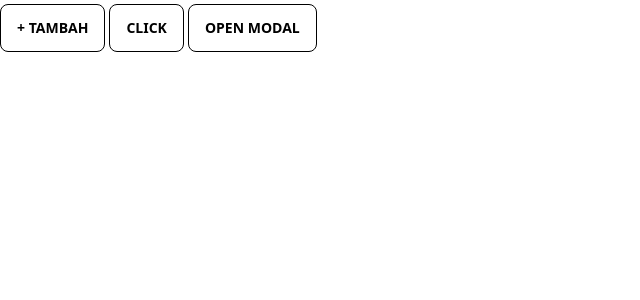
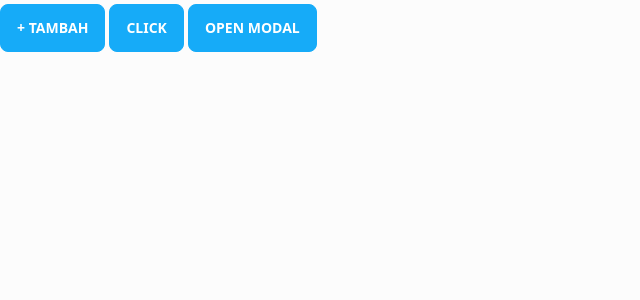
Before and after one commit to alfianahar/react-todolist-devcode, a React (Vite) app: page / in a window 1280 px wide. Shown: the top 300 px of the page, without its empty margins (0-640 px from the left). Built offline with nearby package versions, Linux system fonts and the light colour scheme.

Commit message:
test daisy ui

```diff
--- a/src/App.jsx
+++ b/src/App.jsx
@@ -6,21 +6,24 @@ function App() {
   return (
     <div className="App">
 
-      <button className="btn">+   Tambah</button>
+      <button className="btn btn-primary">+   Tambah</button>
+
+
       <div className="dropdown">
-        <label tabIndex={0} className="btn m-1">Click</label>
-        <ul tabIndex={0} className="dropdown-content menu p-2 shadow bg-base-100 rounded-box w-52">
+        <label tabIndex={0} className="btn m-1 btn-primary">Click  </label>
+        <ul tabIndex={0} className="dropdown-content menu shadow  rounded-box w-52 ">
           <li><a>Item 1</a></li>
           <li><a>Item 2</a></li>
+          <li><a>Item 3</a></li>
         </ul>
 
       </div>
 
-      <label htmlFor="my-modal-4" className="btn modal-button">open modal</label>
+      <label htmlFor="my-modal-4" className="btn modal-button btn-primary ">open modal</label>
 
 
       <input type="checkbox" id="my-modal-4" className="modal-toggle" />
-      <label htmlFor="my-modal-4" className="modal cursor-pointer">
+      <label htmlFor="my-modal-4" className="modal cursor-pointer ">
 
         <label className="modal-box relative" for="">
           <h3 className="text-lg font-bold">Congratulations random Internet user!</h3>
--- a/tailwind.config.cjs
+++ b/tailwind.config.cjs
@@ -3,9 +3,21 @@ module.exports = {
   content: ["./index.html", "./src/**/*.{js,ts,jsx,tsx}"],
   theme: {
     extend: {},
+    fontFamily: {
+      Poppins: ["Poppins, sans-serif"],
+    },
   },
   plugins: [require("daisyui")],
   daisyui: {
-    themes: [],
+    themes: [
+      {
+        light: {
+          ...require("daisyui/src/colors/themes")["[data-theme=light]"],
+          primary: "#16ABF8",
+          error: "#ED4C5C",
+          "base-100": "#fcfcfc",
+        },
+      },
+    ],
   },
 };
```
